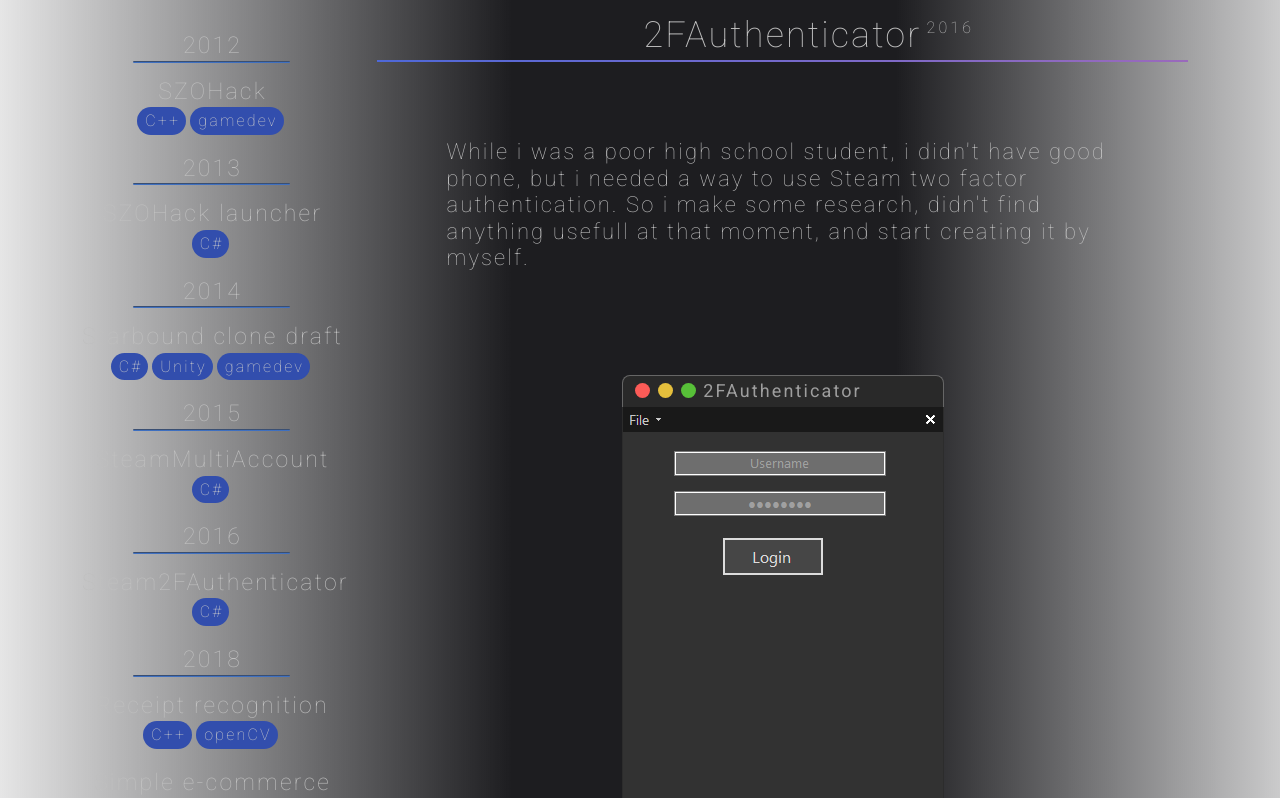
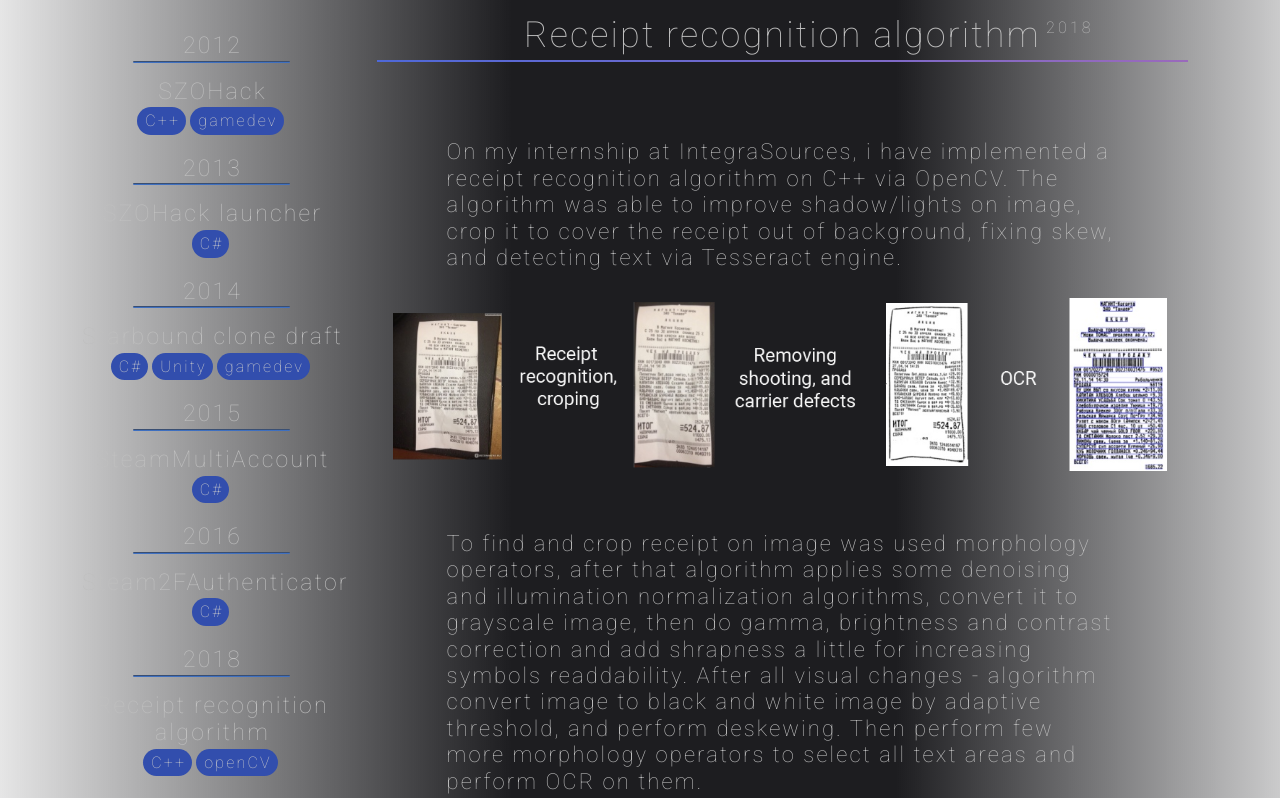
Before and after one commit to IgorKhramtsov/maweb, a Vue app: page / in a window 1280 px wide. Shown: the part 1700-2498 px from the top of the page. Built offline with nearby package versions, Linux system fonts and the light colour scheme.

Commit message:
+receipt recognition article

```diff
--- /dev/null
+++ b/src/components/Articles/ReceiptRecognition.vue
@@ -0,0 +1,34 @@
+<template>
+    <Article title='Receipt recognition algorithm' :year=2018>
+      <p class="col-md-10">
+        On my internship at IntegraSources, i have implemented a receipt recognition algorithm
+        on C++ via OpenCV. The algorithm was able to improve shadow/lights on image, crop it
+        to cover the receipt out of background, fixing skew, and detecting text
+        via Tesseract engine.
+      </p>
+      <img src="../../assets/receipts.png" alt="">
+      <p class="col-md-10">
+        To find and crop receipt on image was used morphology operators,
+        after that algorithm applies some denoising and illumination normalization
+        algorithms, convert it to grayscale image, then do gamma, brightness and
+        contrast correction and add shrapness a little for increasing
+        symbols readdability. After all visual changes&nbsp;-&nbsp;algorithm convert image
+        to black and white image by adaptive threshold, and perform deskewing.
+        Then perform few more morphology operators to select all text areas
+        and perform OCR on them.
+      </p>
+    </Article>
+</template>
+
+<script>
+import Article from '../Article.vue';
+
+export default {
+  components: { Article },
+  name: 'ReceiptRecognition',
+};
+</script>
+
+<style lang="scss" scoped>
+
+</style>
--- a/src/components/Portfolio.vue
+++ b/src/components/Portfolio.vue
@@ -16,7 +16,7 @@
         <div :class="'col-md project-info'/* + (selectedProject == null ? 'invisible' : '')*/">
           <div class="row frame-wrapper">
             <div ref="container" class="frame">
-              <TFAuthenticator/>
+              <ReceiptRecognition/>
             </div>
           </div>
         </div>
@@ -32,9 +32,10 @@
 import StarboundClone from './Articles/StarboundClone.vue';
 import SteamMultiAccount from './Articles/SteamMultiAccount.vue';
 import TFAuthenticator from './Articles/TFAuthenticator.vue';
+import ReceiptRecognition from './Articles/ReceiptRecognition.vue';
 
 export default {
-  components: { TFAuthenticator },
+  components: { ReceiptRecognition },
   data() {
     return {
       selectedProject: null,
@@ -64,10 +65,10 @@
         year: 2016,
         href: TFAuthenticator,
       }, {
-        name: 'Receipt recognition',
+        name: 'Receipt recognition algorithm',
         tags: ['C++', 'openCV'],
         year: 2018,
-        href: '#',
+        href: ReceiptRecognition,
       }, {
         name: 'Simple e-commerce website',
         tags: ['vue', 'php'],
```
Also changed, not shown: src/assets/receipts.png (added).
